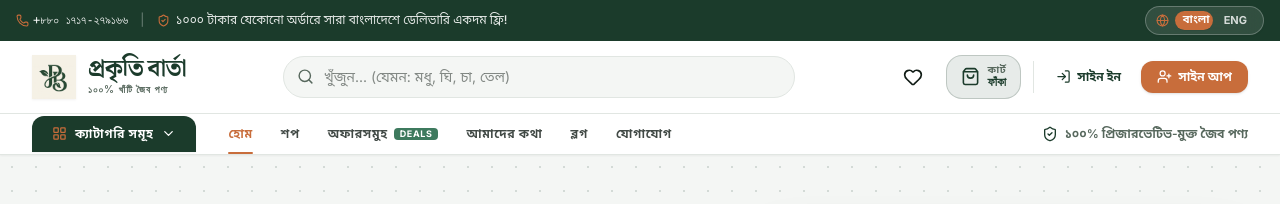
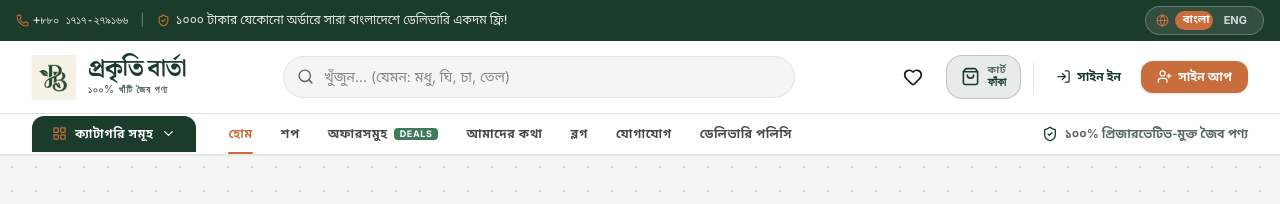
Before and after one commit to tridib371/prokriti-barta, a React (Vite) app: page / in a window 1280 px wide. Shown: the top 204 px of the page. Built offline with nearby package versions, Linux system fonts and the light colour scheme.

Commit message:
feat: add Delivery navbar link beside Contact link in Navbar

```diff
--- a/src/components/layout/Navbar.jsx
+++ b/src/components/layout/Navbar.jsx
@@ -34,6 +34,7 @@ export default function Navbar() {
     { key: 'nav.about', path: '/about' },
     { key: 'nav.blog', path: '/blog' },
     { key: 'nav.contact', path: '/contact' },
+    { key: 'nav.delivery', path: '/delivery' },
   ];
 
   return (
--- a/src/i18n/translations.js
+++ b/src/i18n/translations.js
@@ -29,6 +29,7 @@ const translations = {
   'nav.about': { bn: 'আমাদের কথা', en: 'About Us' },
   'nav.blog': { bn: 'ব্লগ', en: 'Blog' },
   'nav.contact': { bn: 'যোগাযোগ', en: 'Contact' },
+  'nav.delivery': { bn: 'ডেলিভারি পলিসি', en: 'Delivery' },
 
   // ── Common Buttons & Actions ────────────────────────────────────────────────
   'btn.addToCart': { bn: 'কার্টে যোগ করুন', en: 'Add to Cart' },
```
